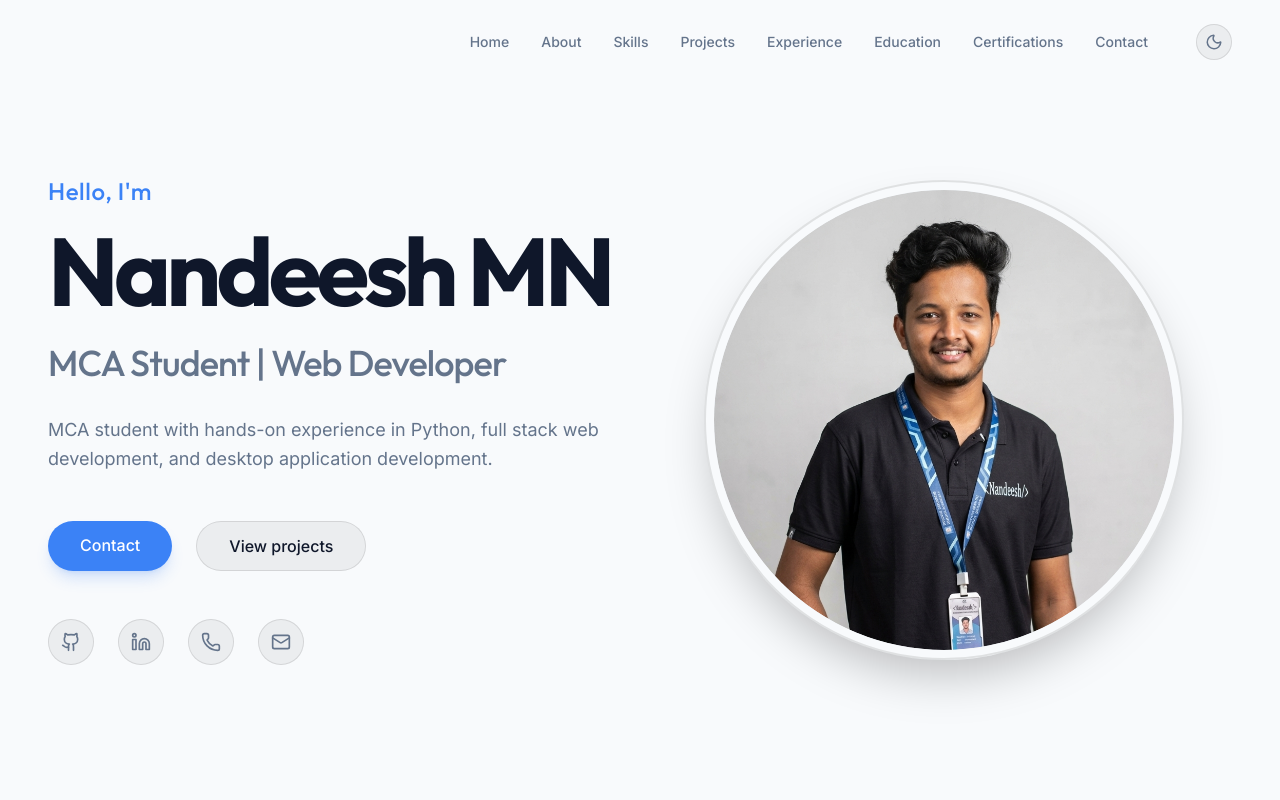
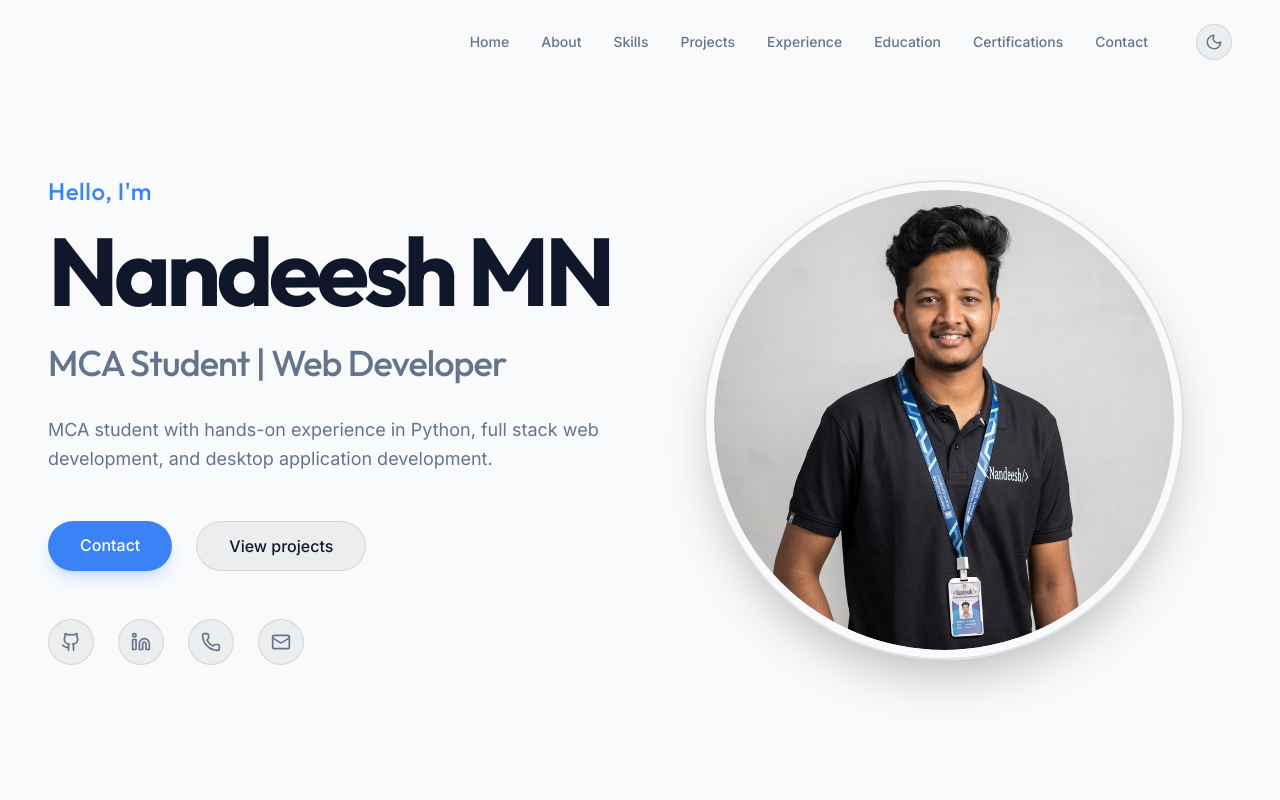
Before and after one commit to NandeeshMN/Nandeesh_Portfolio, a React (Vite) app: page / in a window 1280 px wide. Shown: the top 800 px of the page. Built offline with nearby package versions, Linux system fonts and the light colour scheme.

Commit message:
Update profile image to clean head-shoulder view

```diff
--- a/src/components/Hero.jsx
+++ b/src/components/Hero.jsx
@@ -133,7 +133,7 @@ const Hero = () => {
                 <img
                   src={MyProfile}
                   alt={portfolioData.personalInfo.name}
-                  className="w-full h-full object-cover object-[50%_10%] rounded-full"
+                  className="w-full h-full object-cover object-[50%_20%] rounded-full"
                 />
               </div>
             </div>
```
